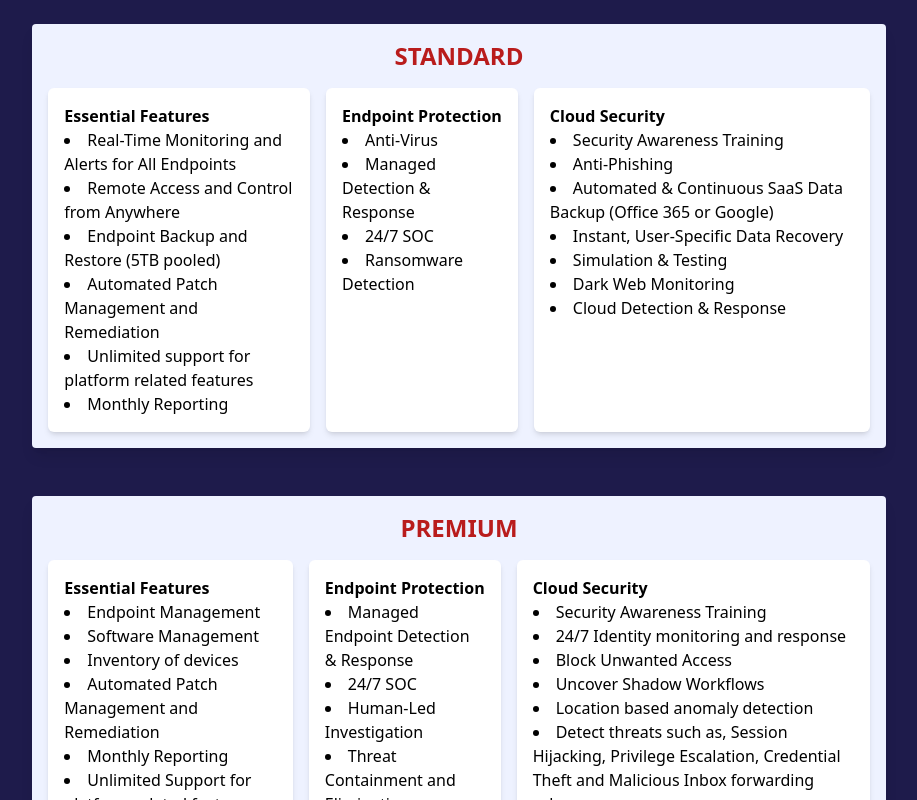
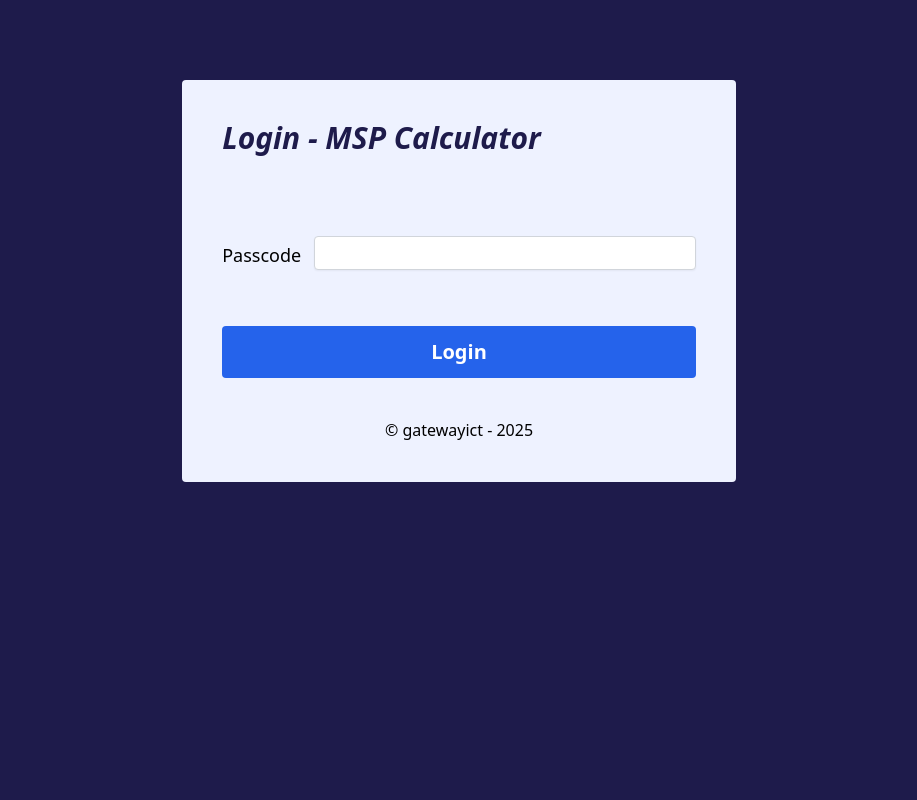
Before and after one commit to SandikaKumara/msp_calculator, a Next.js app: page / in a window 1280 px wide. Shown: the top 800 px of the page, without its empty margins (181-1098 px from the left). Built offline with nearby package versions, Linux system fonts and the light colour scheme.

Commit message:
Add login

```diff
--- a/app/layout.js
+++ b/app/layout.js
@@ -12,8 +12,8 @@ const geistMono = Geist_Mono({
 });
 
 export const metadata = {
-  title: "Create Next App",
-  description: "Generated by create next app",
+  title: "MSP Calculcator - GatewayICT",
+  description: "This is the msp calculator tool for GatewayICT",
 };
 
 export default function RootLayout({ children }) {
--- a/app/page.jsx
+++ b/app/page.jsx
@@ -16,11 +16,14 @@ export default function Home() {
   const [endpointCost, setEndpointCost] = useState(0)
   const [userCost, setUserCost] = useState(0)
   const [learnerCost, setLearnerCost] = useState(0)
+  const [logged, setLogged] = useState(false)
+  const [error, setError] = useState()
 
 
   const refEndpoints = useRef()
   const refUsers = useRef()
   const refLearners = useRef()
+  const refPasscode = useRef()
 
   const selectPackage = (pkg) => {
     setPkg(pkg.name)
@@ -150,20 +153,38 @@ export default function Home() {
     refLearners.current.value = 0
   }
 
+  const handleLogin = () => {
+    if (refPasscode.current.value === 'x!PzPIZ6mk') {
+      setLogged(true)
+    } else {
+      setError("Incorrect password!")
+    }
+  }
 
   return (
+    <>
+
       <div className="w-full h-screen flex flex-col">
         {/* <h2 className="bg-indigo-950 text-3xl px-6 text-white font-extrabold pt-2">MSP Calculator</h2> */}
 
-      <div className="w-full h-screen flex bg-indigo-950">
-        <div className="bg-indigo-950 flex flex-col justify-evenly items-center">
+        <div className="w-full h-screen flex justify-center bg-indigo-950">
+          {!logged ?
+            (<div className="bg-indigo-50 h-fit mt-20 p-10 rounded">
+              <div className="font-bold text-3xl mb-20 text-indigo-950 italic">Login - MSP Calculator</div>
+              <form action={handleLogin}>
+                <div className="text-lg">Passcode <input type="password" className="text-2xl px-4 ml-2 border border-gray-300 shadow-sm rounded" ref={refPasscode} /></div>
+                <div className="text-red-500 mt-4">{error}</div>
+                <button type="submit" className="bg-blue-600 text-white px-6 py-3 rounded mt-10 w-full text-xl font-bold">Login</button>
+                <div className="text-center mt-10">&copy; gatewayict - 2025</div>
+              </form>
+            </div>) : (<div className="bg-indigo-950 flex flex-col justify-evenly items-center">
 
               {packages.map((row, index) => (
                 <div key={index} className={` ${pkg === row.name ? 'bg-indigo-200' : 'bg-indigo-50'} ${!pkg && 'w-2/3'}  m-6 p-4 shadow-lg rounded`} onClick={() => selectPackage(row)}>
                   <div className="text-2xl font-bold text-center uppercase text-red-700">{row.name}</div>
                   <div className="flex gap-4 justify-between">
                     {row.features.map((item, index) => (
-                  <ul key={index} className="bg-white px-4 py-4 mt-4 rounded-md shadow-md list-disc list-inside"><span className="font-bold inline-block text-nowrap">{item.name}</span>
+                      <ul key={index} className={`bg-white px-4 py-4 mt-4 rounded-md shadow-md list-disc list-inside ${pkg ? 'w-[300px]' : 'w-[400px]'}`}><span className="font-bold inline-block text-nowrap">{item.name}</span>
                         {item.list.map((row, index2) => (
                           <li key={index2}>{row.name}</li>
                         ))}
@@ -173,7 +194,8 @@ export default function Home() {
                 </div>
               ))}
 
-        </div>
+            </div>)}
+
 
           {pkg && (<div className="bg-blue-50 p-6 w-full flex flex-col justify-start ">
             <h1 className="text-3xl mb-10 font-extrabold">Selected Package : <span className="text-blue-500">{pkg} (Min.agents {minAgents})</span></h1>
@@ -270,5 +292,6 @@ export default function Home() {
           </div>)}
         </div>
       </div>
+    </>
   );
 }
```
Lines whose indentation alone changed are shown as unchanged.
